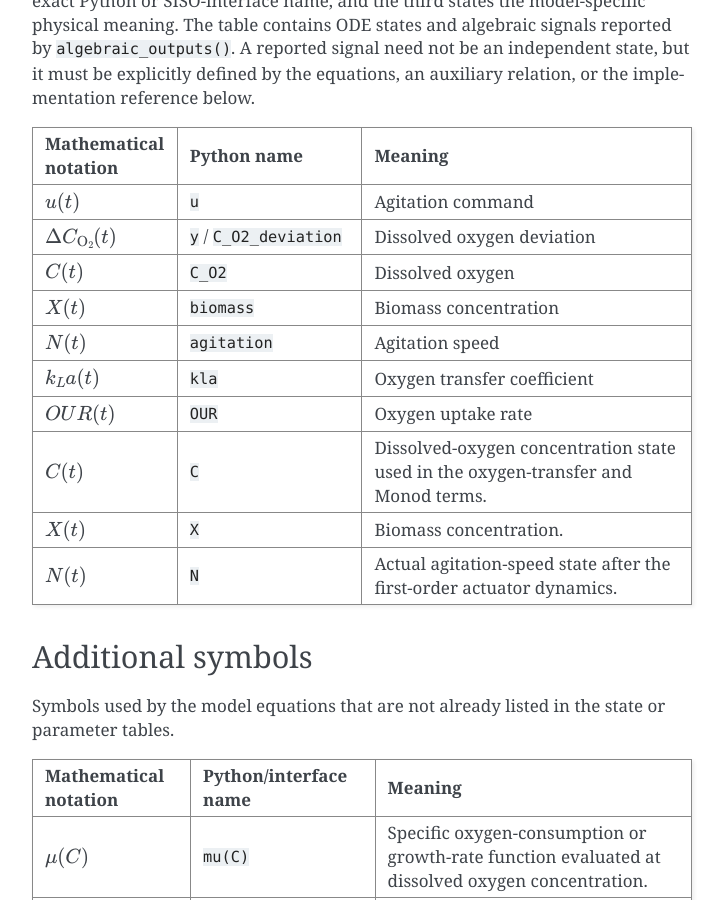
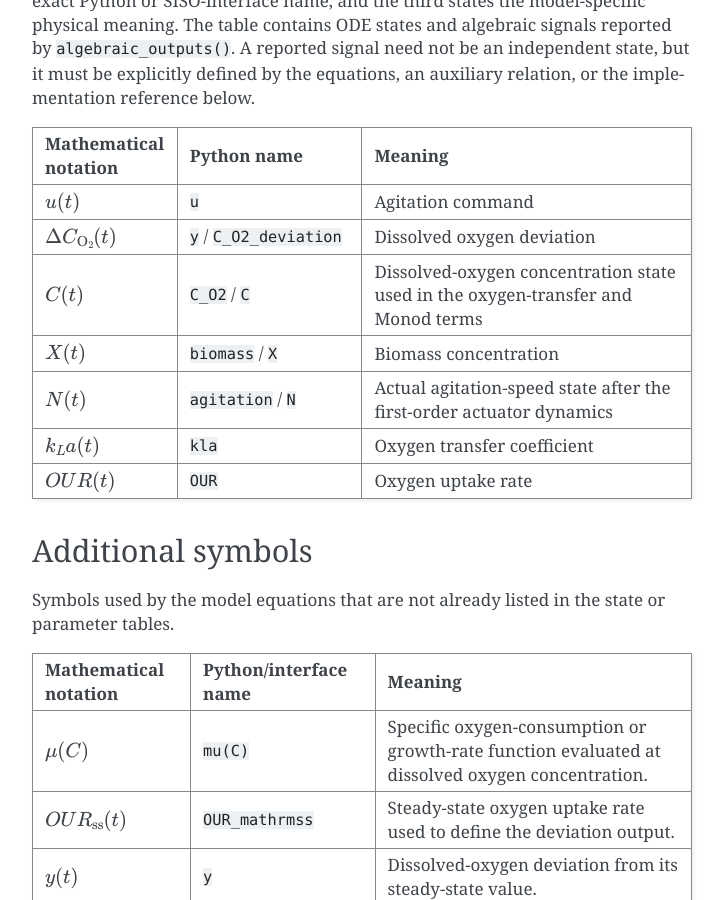
Before and after one commit to simple-machine-learning/SISO-Adaptive-Control, a Sphinx documentation site: the page built from packages/SISO_Adaptive_Control_Python_v1.0.0/documentation/models/bioreactor_dissolved_oxygen.rst, in a window 1280 px wide and 900 px high, scrolled down 3253 px. Shown: the whole window, without its empty margins (388-1112 px from the left). Built offline with Sphinx 7.4.7, drawn with Linux system fonts in a browser that asks for light colours.

Commit message:
Consolidate duplicate documentation variables

```diff
--- a/packages/SISO_Adaptive_Control_Python_v1.0.0/documentation/models/bioreactor_dissolved_oxygen.rst
+++ b/packages/SISO_Adaptive_Control_Python_v1.0.0/documentation/models/bioreactor_dissolved_oxygen.rst
@@ -178,29 +178,20 @@ The first column gives the readable mathematical notation, the second gives the
      - ``y`` / ``C_O2_deviation``
      - Dissolved oxygen deviation
    * - :math:`C(t)`
-     - ``C_O2``
-     - Dissolved oxygen
+     - ``C_O2`` / ``C``
+     - Dissolved-oxygen concentration state used in the oxygen-transfer and Monod terms
    * - :math:`X(t)`
-     - ``biomass``
+     - ``biomass`` / ``X``
      - Biomass concentration
    * - :math:`N(t)`
-     - ``agitation``
-     - Agitation speed
+     - ``agitation`` / ``N``
+     - Actual agitation-speed state after the first-order actuator dynamics
    * - :math:`k_La(t)`
      - ``kla``
      - Oxygen transfer coefficient
    * - :math:`OUR(t)`
      - ``OUR``
      - Oxygen uptake rate
-   * - :math:`C(t)`
-     - ``C``
-     - Dissolved-oxygen concentration state used in the oxygen-transfer and Monod terms.
-   * - :math:`X(t)`
-     - ``X``
-     - Biomass concentration.
-   * - :math:`N(t)`
-     - ``N``
-     - Actual agitation-speed state after the first-order actuator dynamics.
 
 Additional symbols
 ------------------
```
